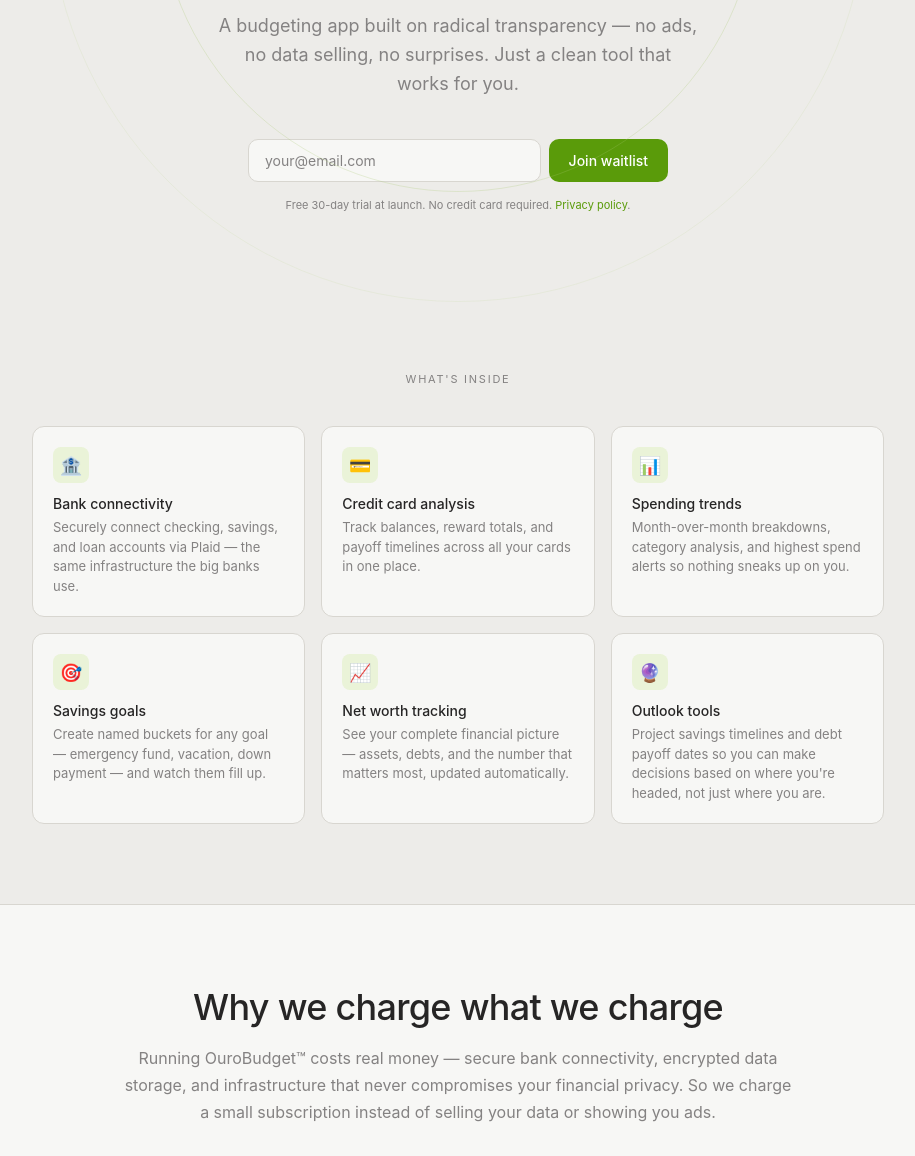
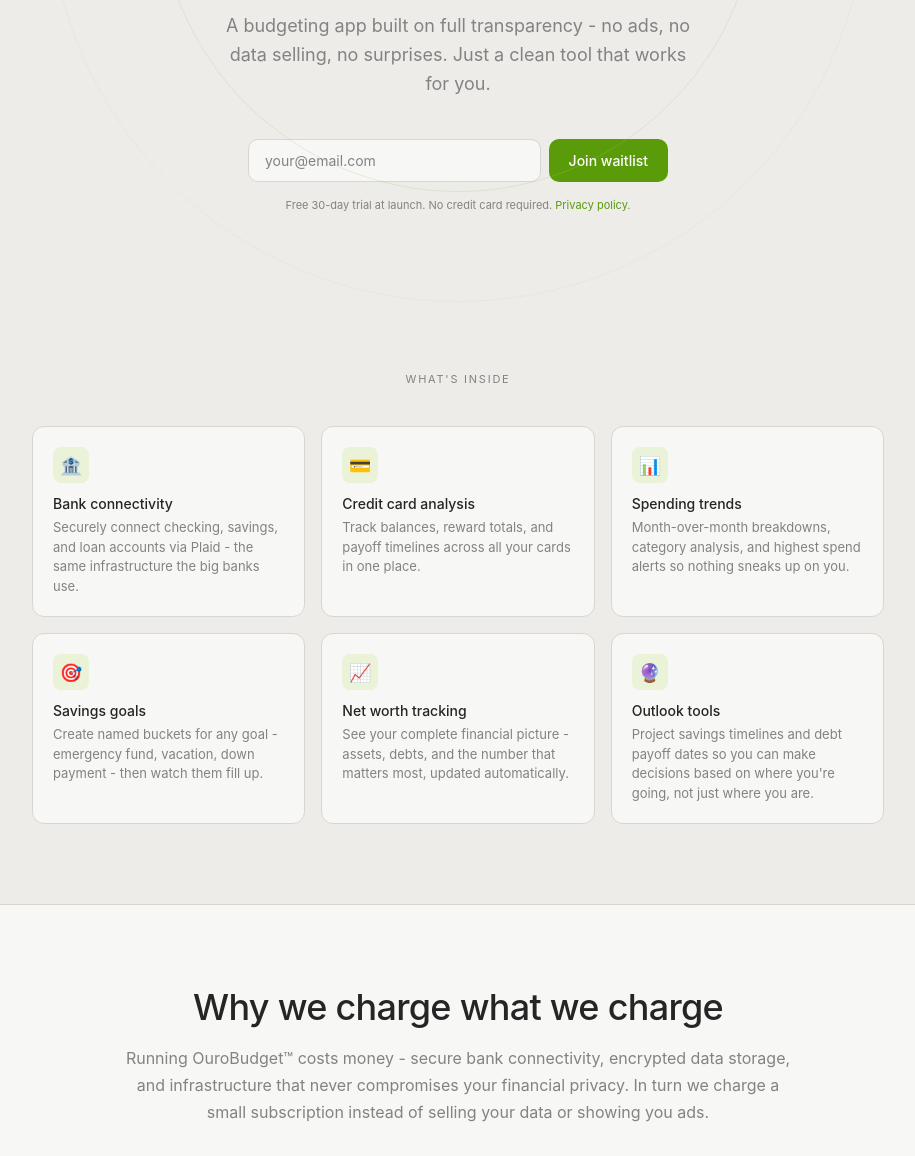
Before and after one commit to OuroBudget/Waitlist-Page, a plain HTML site: page Waitlist Page/index.html in a window 1280 px wide. Shown: the part 508-1664 px from the top of the page, without its empty margins (182-1097 px from the left). Drawn offline with Linux system fonts and the light colour scheme.

Commit message:
Update Language
Changed language and verbiage to sound less technical.

```diff
--- a/Waitlist Page/index.html
+++ b/Waitlist Page/index.html
@@ -528,7 +528,7 @@
 
     <p class="eyebrow">Coming soon</p>
     <h1>Your money,<br/><em>full circle.</em></h1>
-    <p class="sub">A budgeting app built on radical transparency — no ads, no data selling, no surprises. Just a clean tool that works for you.</p>
+    <p class="sub">A budgeting app built on full transparency - no ads, no data selling, no surprises. Just a clean tool that works for you.</p>
 
     <div class="waitlist" id="waitlistForm">
       <input type="email" id="emailInput" placeholder="your@email.com" autocomplete="email"/>
@@ -547,7 +547,7 @@
       <div class="feature-card">
         <div class="feature-icon">🏦</div>
         <div class="feature-title">Bank connectivity</div>
-        <div class="feature-desc">Securely connect checking, savings, and loan accounts via Plaid — the same infrastructure the big banks use.</div>
+        <div class="feature-desc">Securely connect checking, savings, and loan accounts via Plaid - the same infrastructure the big banks use.</div>
       </div>
       <div class="feature-card">
         <div class="feature-icon">💳</div>
@@ -562,17 +562,17 @@
       <div class="feature-card">
         <div class="feature-icon">🎯</div>
         <div class="feature-title">Savings goals</div>
-        <div class="feature-desc">Create named buckets for any goal — emergency fund, vacation, down payment — and watch them fill up.</div>
+        <div class="feature-desc">Create named buckets for any goal - emergency fund, vacation, down payment - then watch them fill up.</div>
       </div>
       <div class="feature-card">
         <div class="feature-icon">📈</div>
         <div class="feature-title">Net worth tracking</div>
-        <div class="feature-desc">See your complete financial picture — assets, debts, and the number that matters most, updated automatically.</div>
+        <div class="feature-desc">See your complete financial picture - assets, debts, and the number that matters most, updated automatically.</div>
       </div>
       <div class="feature-card">
         <div class="feature-icon">🔮</div>
         <div class="feature-title">Outlook tools</div>
-        <div class="feature-desc">Project savings timelines and debt payoff dates so you can make decisions based on where you're headed, not just where you are.</div>
+        <div class="feature-desc">Project savings timelines and debt payoff dates so you can make decisions based on where you're going, not just where you are.</div>
       </div>
     </div>
   </section>
@@ -581,7 +581,7 @@
   <section class="transparency">
     <div class="transparency-inner">
       <h2>Why we charge what we charge</h2>
-      <p>Running OuroBudget™ costs real money — secure bank connectivity, encrypted data storage, and infrastructure that never compromises your financial privacy. So we charge a small subscription instead of selling your data or showing you ads.</p>
+      <p>Running OuroBudget™ costs money - secure bank connectivity, encrypted data storage, and infrastructure that never compromises your financial privacy. In turn we charge a small subscription instead of selling your data or showing you ads.</p>
       <div class="cost-pills">
         <span class="cost-pill">Plaid bank connectivity</span>
         <span class="cost-pill">Encrypted cloud storage</span>
```
